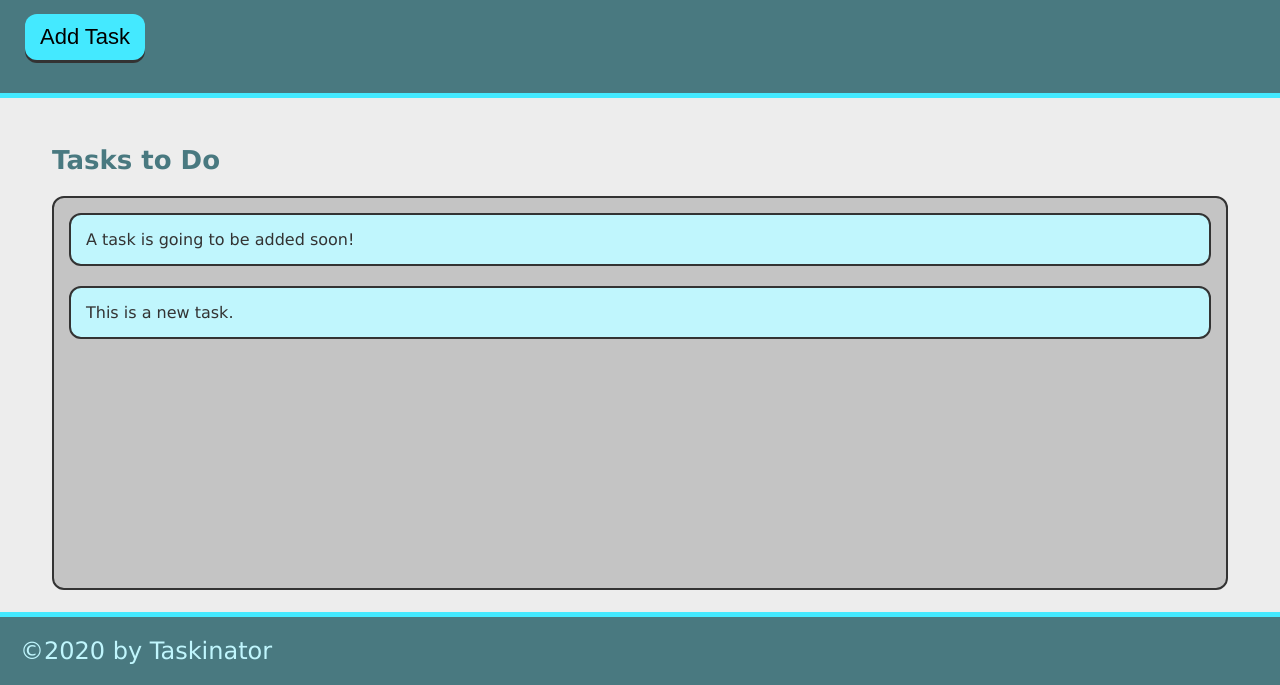
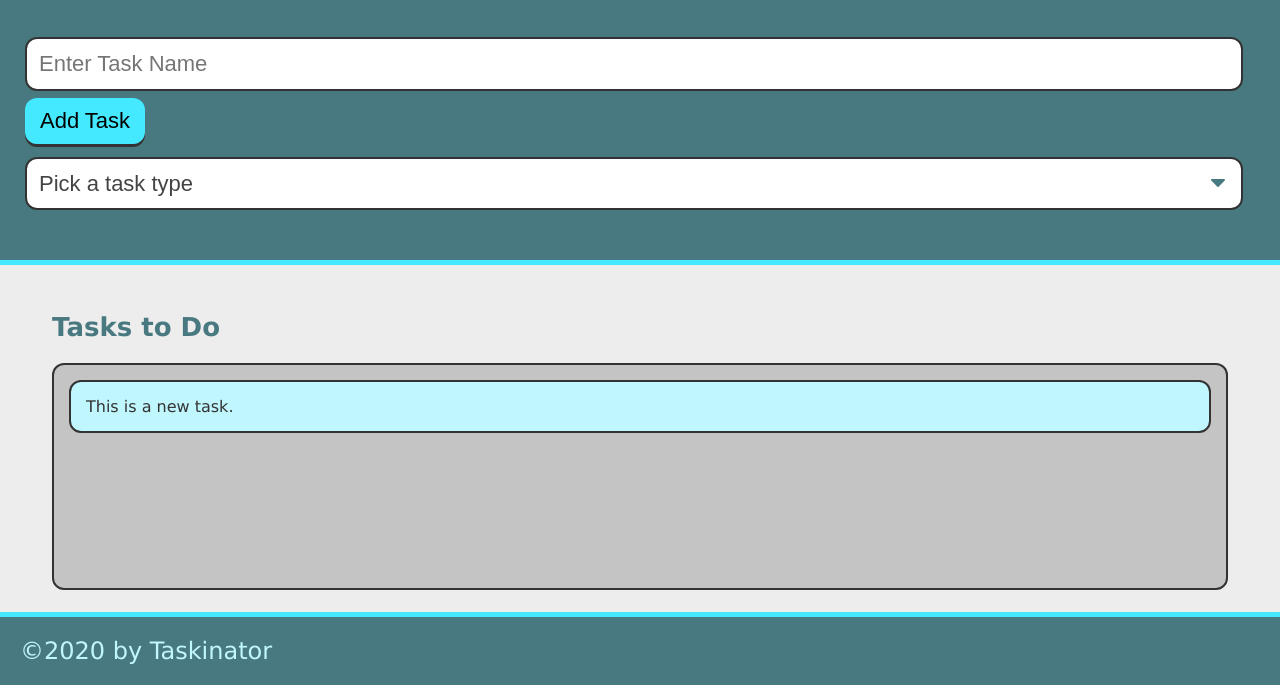
Before and after one commit to angargueta/taskinator, a plain HTML site: page index.html in a window 1280 px wide. Shown: the part 115-800 px from the top of the page. Drawn offline with Linux system fonts and the light colour scheme.

Commit message:
added form

```diff
--- a/index.html
+++ b/index.html
@@ -11,18 +11,30 @@
     <header>
         <h1 class="page-title">Taskinator</h1>
         <p>Click the button below to add a new task!</p>
-        <button class="btn" id="save-task">Add Task</button>
+        <form id="task-form">
+            <div class="form-group">
+                <div class="form-group">
+                    <input type="text" name="task-name" placeholder="Enter Task Name" />
+                  </div>
+                <button class="btn" id="save-task" type="submit">Add Task
+                </button>
+                <div class="form-group">
+                    <select name="task-type" class="select-dropdown">
+                      <option value="" disabled selected>Pick a task type</option>
+                      <option value="Print">Print</option>
+                      <option value="Web">Web</option>
+                      <option value="Mobile">Mobile</option>
+                    </select>
+                  </div>
+            </div>
+        </form>
     </header>
     <main class="page-content">
         <section class="task-list-wrapper">
             <h2 class="list-title">
                 Tasks to Do
             </h2>
-            <ul class="task-list" id="tasks-to-do">
-                <li class="task-item">
-                    A task is going to be added soon!
-                </li>
-            </ul>
+            <ul class="task-list" id="tasks-to-do"></ul>
         </section>
     </main>
     <footer>
```
